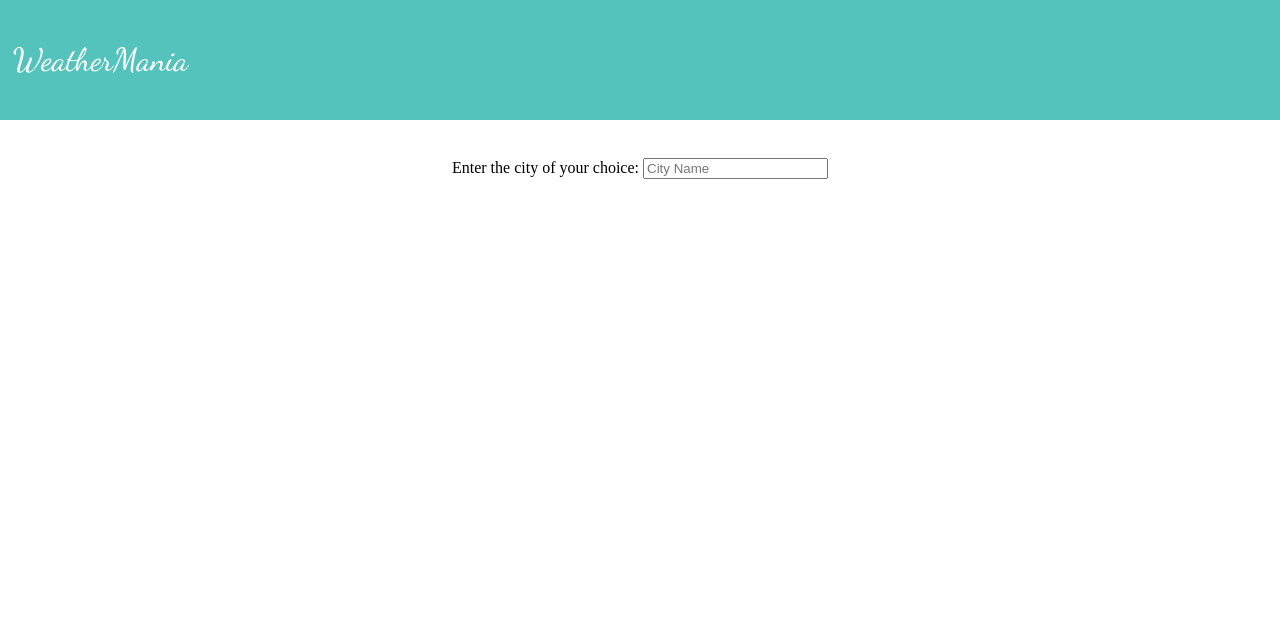
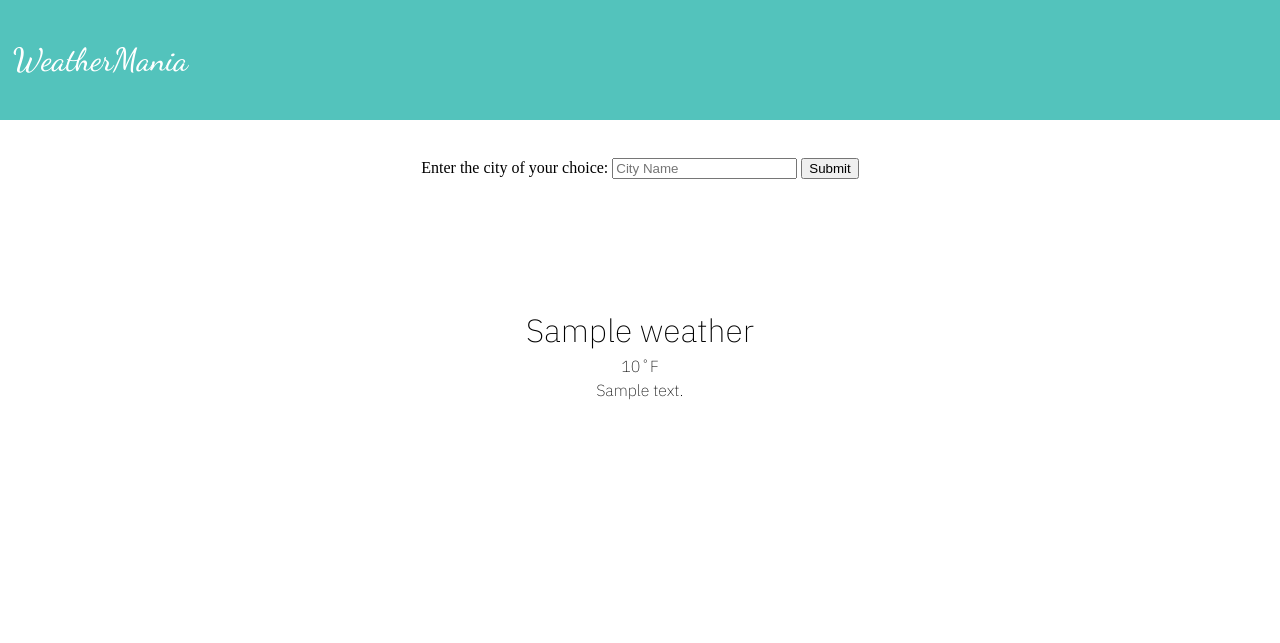
Before and after one commit to danielhamam/WeatherMania, a Flask app: template weathermania/templates/app.html in a window 1280 px wide. Shown: the top 643 px of the page. Run offline with Flask 2, Linux system fonts and the light colour scheme; the template is opened without the code that fills it: most values are stand-ins (such as "Sample title", 1, 10 or a date in 2020).

Commit message:
Display Weather Forecast API Info To UI

```diff
--- a/weathermania/routes/api.py
+++ b/weathermania/routes/api.py
@@ -1,23 +1,27 @@
-from flask import Blueprint, request
+from flask import Blueprint, request, render_template
 from config import weather_api_key
 from weathermania.helpers import get_city_info
-import requests
+import requests, logging
 
 # Set this up as a blueprint. Name of blueprint
 bp = Blueprint('api', 'api')
 weather_api_url = "http://api.openweathermap.org/data"
 
 # --------------------------------------------------------------------------------------------
-# API Name: test
+# API Name: get_weather_forecast
 # Purpose: Returns a success message indicating the API services are working.
 # --------------------------------------------------------------------------------------------
 @bp.route("/get_weather_forecast", methods=['GET']) # tells Flask what URL should trigger the function
 def get_weather_forecast():
     # Get City Info API
-    city_info = get_city_info(request.args.get('city_name'))
-    payload = {'lat': city_info.get("lat"), 'lon': city_info.get("lon"), 'appid': weather_api_key}
-    response = requests.get(
+    city_name = request.args.get('city_name')
+    if city_name is None:
+        raise Exception("City name argment not provided. Aborting...")
+    else:
+        city_info = get_city_info(request.args.get('city_name'))
+        payload = {'lat': city_info.get("lat"), 'lon': city_info.get("lon"), 'appid': weather_api_key}
+        response = requests.get(
                 "https://api.openweathermap.org/data/2.5/weather",
                 params=payload
     )
-    return response.json()
+    return render_template("app.html", weather_data=response.json())
--- a/weathermania/static/css/main.css
+++ b/weathermania/static/css/main.css
@@ -1,3 +1,26 @@
 #location-form {
     margin-top: 3%;
 }
+
+#forecast-grid {
+    margin: auto;
+    padding-top: 10%;
+    display: grid;
+    column-gap: 20%;
+    text-align: center;
+    box-shadow: 5pt;
+}
+
+.forecast-header {
+    font-size: 2em;
+    font-family: 'IBM Plex Sans Arabic', sans-serif;
+}
+
+.forecast-item {
+    font-family: 'IBM Plex Sans Arabic', sans-serif;
+}
+
+.forecast-card {
+    stroke: black;
+    stroke-width: 1px;
+}
--- a/weathermania/templates/app.html
+++ b/weathermania/templates/app.html
@@ -1,16 +1,6 @@
 <!DOCTYPE html>
 <html>
-  <head>
-    <meta charset="utf-8">
-    <meta name="viewport" content="width=device-width, initial-scale=1.0">
-    <link rel="stylesheet" href="{{ url_for('weathermania.static', filename='css/app.css') }}">
-    <link rel="stylesheet" href="{{ url_for('weathermania.static', filename='css/navbar.css') }}">
-    <link rel="stylesheet" href="{{ url_for('weathermania.static', filename='css/footer.css') }}">
-    <link rel="stylesheet" href="{{ url_for('weathermania.static', filename='css/main.css') }}">
-    <link rel="preconnect" href="https://fonts.googleapis.com">
-    <link rel="preconnect" href="https://fonts.gstatic.com" crossorigin>
-    <link href="https://fonts.googleapis.com/css2?family=Dancing+Script:wght@500&display=swap" rel="stylesheet">
-  </head>
+  {% include 'includes/head.html' %}
   <body>
     {% include 'includes/navbar.html' %}
     {% include 'includes/main.html' %}
--- /dev/null
+++ b/weathermania/templates/includes/head.html
@@ -0,0 +1,11 @@
+<head>
+    <meta charset="utf-8">
+    <meta name="viewport" content="width=device-width, initial-scale=1.0">
+    <link rel="stylesheet" href="{{ url_for('weathermania.static', filename='css/app.css') }}">
+    <link rel="stylesheet" href="{{ url_for('weathermania.static', filename='css/navbar.css') }}">
+    <link rel="stylesheet" href="{{ url_for('weathermania.static', filename='css/footer.css') }}">
+    <link rel="stylesheet" href="{{ url_for('weathermania.static', filename='css/main.css') }}">
+    <link rel="preconnect" href="https://fonts.googleapis.com">
+    <link rel="preconnect" href="https://fonts.gstatic.com" crossorigin>
+    <link href="https://fonts.googleapis.com/css2?family=Dancing+Script:wght@500&family=IBM+Plex+Sans+Arabic:wght@200&display=swap" rel="stylesheet">
+  </head>
--- a/weathermania/templates/includes/main.html
+++ b/weathermania/templates/includes/main.html
@@ -1,7 +1,17 @@
 <!-- User enters location information to get weather details about-->
-<form action="" id="location-form" style="text-align: center;">
+<form action="{{ url_for('api.get_weather_forecast') }}" method="get" id="location-form" style="text-align: center;">
     <label>Enter the city of your choice: </label>
-    <input type="text" placeholder="City Name" required/>
+    <input name="city_name" type="text" placeholder="City Name" required/>
+    <input type="submit">
 </form>
 
 <!-- This is where you show the result in card form -->
+{% if weather_data is defined %}
+    <div class="forecast-card">
+        <div id="forecast-grid">
+            <div class="forecast-item forecast-header"> {{weather_data['name']}}</div>
+            <div class="forecast-item"> {{weather_data['main']['temp']}}˚F</div>
+            <div class="forecast-item"> {{weather_data['weather'][0]['description']}}</div>
+        </div>
+    </div>
+{% endif %}
```
